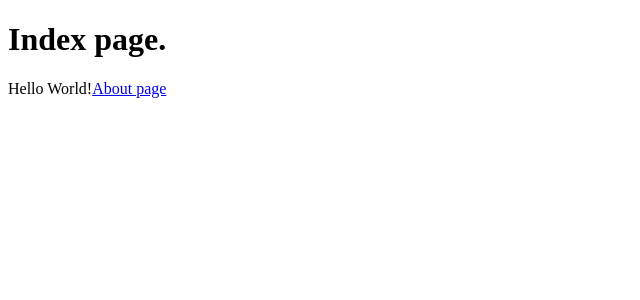
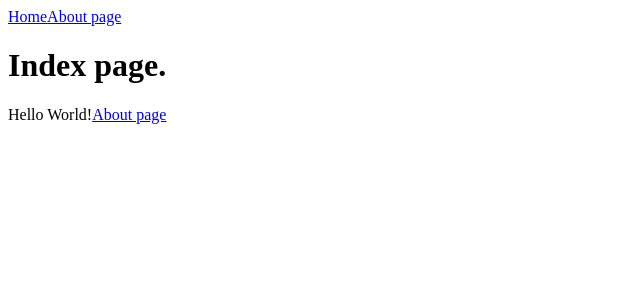
Before and after one commit to Babadzhanov/test-next, a Next.js app: page / in a window 1280 px wide. Shown: the top 300 px of the page, without its empty margins (0-640 px from the left). Built offline with nearby package versions, Linux system fonts and the light colour scheme; no server answers.

Commit message:
format layout page and add navbar

```diff
--- a/components/layout.js
+++ b/components/layout.js
@@ -1,11 +1,12 @@
 import Head from "./head";
+import Navbar from "./navbar";
 
 const Layout = props => (
-    <div className="Layout">
-      <Head />
-      {props.children}
-    </div>
-
+  <div className="Layout">
+    <Head />
+    <Navbar />
+    {props.children}
+  </div>
 );
 
 export default Layout;
```
